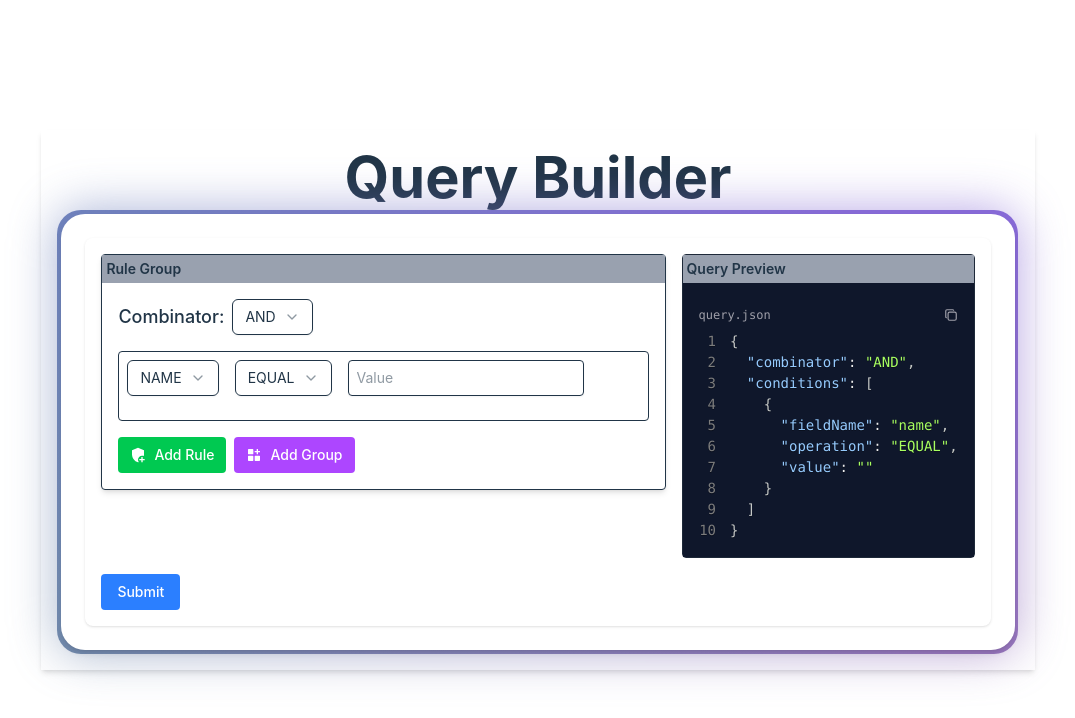
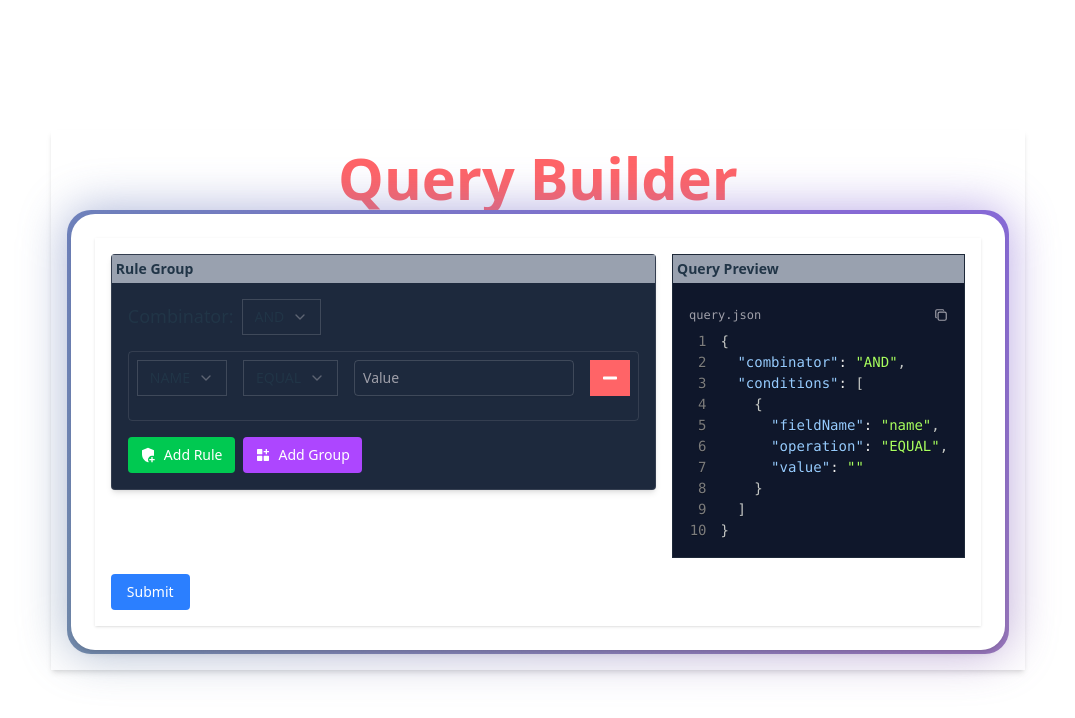
Before and after one commit to atuljha23/query-builder, a React (Vite) app: page / in a window 1280 px wide. Shown: the top 718 px of the page, without its empty margins (102-1177 px from the left). Built offline with nearby package versions, Linux system fonts and the light colour scheme.

Commit message:
Css dark mode bug fix

```diff
--- a/src/client/components/QueryBuilder.tsx
+++ b/src/client/components/QueryBuilder.tsx
@@ -34,7 +34,9 @@ export function QueryBuilder() {
   }, [query]);
   return (
     <div className="relative shadow-md w-full items-center justify-center gap-4 p-4">
-      <h1 className="text-4xl flex font-bold justify-center">Query Builder</h1>
+      <h1 className="text-4xl flex text-red-400 dark:text-blue-100 font-bold justify-center">
+        Query Builder
+      </h1>
       <BackgroundGradient className="rounded-3xl p-6 flex-1 bg-white dark:bg-zinc-900 shadow-md">
         <div className="max-h-[calc(100vh-8rem)] overflow-y-auto rounded-lg p-4 shadow-sm">
           <div className="flex flex-row gap-4 w-full">
--- a/src/client/components/groupedRules.tsx
+++ b/src/client/components/groupedRules.tsx
@@ -102,7 +102,7 @@ export function GroupedRules(props: Props) {
   };
 
   return (
-    <div className="border rounded bg-white dark:bg-zinc-900 shadow-md">
+    <div className="border rounded bg-slate-800 dark:bg-zinc-900 shadow-md">
       <div className="flex p-1 items-center justify-between bg-gray-400">
         <h2 className="text-sm font-semibold">Rule Group</h2>
       </div>
--- a/src/client/index.css
+++ b/src/client/index.css
@@ -1,50 +1,47 @@
 @import "tailwindcss";
+@import "tw-animate-css";
 
-:root {
+root {
   font-family: Inter, system-ui, Avenir, Helvetica, Arial, sans-serif;
   line-height: 1.5;
   font-weight: 400;
-
   color-scheme: light dark;
-  color: rgba(255, 255, 255, 0.87);
-  background-color: #242424;
-
   font-synthesis: none;
   text-rendering: optimizeLegibility;
   -webkit-font-smoothing: antialiased;
   -moz-osx-font-smoothing: grayscale;
-  --radius: 0.625rem;
+  --radius: 0.75rem;
   --background: oklch(1 0 0);
-  --foreground: oklch(0.145 0 0);
+  --foreground: oklch(0.141 0.005 285.823);
   --card: oklch(1 0 0);
-  --card-foreground: oklch(0.145 0 0);
+  --card-foreground: oklch(0.141 0.005 285.823);
   --popover: oklch(1 0 0);
-  --popover-foreground: oklch(0.145 0 0);
-  --primary: oklch(0.205 0 0);
-  --primary-foreground: oklch(0.985 0 0);
-  --secondary: oklch(0.97 0 0);
-  --secondary-foreground: oklch(0.205 0 0);
-  --muted: oklch(0.97 0 0);
-  --muted-foreground: oklch(0.556 0 0);
-  --accent: oklch(0.97 0 0);
-  --accent-foreground: oklch(0.205 0 0);
+  --popover-foreground: oklch(0.141 0.005 285.823);
+  --primary: oklch(0.606 0.25 292.717);
+  --primary-foreground: oklch(0.969 0.016 293.756);
+  --secondary: oklch(0.967 0.001 286.375);
+  --secondary-foreground: oklch(0.21 0.006 285.885);
+  --muted: oklch(0.967 0.001 286.375);
+  --muted-foreground: oklch(0.552 0.016 285.938);
+  --accent: oklch(0.967 0.001 286.375);
+  --accent-foreground: oklch(0.21 0.006 285.885);
   --destructive: oklch(0.577 0.245 27.325);
-  --border: oklch(0.922 0 0);
-  --input: oklch(0.922 0 0);
-  --ring: oklch(0.708 0 0);
+  --border: oklch(0.92 0.004 286.32);
+  --input: oklch(0.92 0.004 286.32);
+  --ring: oklch(0.606 0.25 292.717);
   --chart-1: oklch(0.646 0.222 41.116);
   --chart-2: oklch(0.6 0.118 184.704);
   --chart-3: oklch(0.398 0.07 227.392);
   --chart-4: oklch(0.828 0.189 84.429);
   --chart-5: oklch(0.769 0.188 70.08);
   --sidebar: oklch(0.985 0 0);
-  --sidebar-foreground: oklch(0.145 0 0);
-  --sidebar-primary: oklch(0.205 0 0);
-  --sidebar-primary-foreground: oklch(0.985 0 0);
-  --sidebar-accent: oklch(0.97 0 0);
-  --sidebar-accent-foreground: oklch(0.205 0 0);
-  --sidebar-border: oklch(0.922 0 0);
-  --sidebar-ring: oklch(0.708 0 0);
+  --sidebar-foreground: oklch(0.141 0.005 285.823);
+  --sidebar-primary: oklch(0.606 0.25 292.717);
+  --sidebar-primary-foreground: oklch(0.969 0.016 293.756);
+  --sidebar-accent: oklch(0.967 0.001 286.375);
+  --sidebar-accent-foreground: oklch(0.21 0.006 285.885);
+  --sidebar-border: oklch(0.92 0.004 286.32);
+  --sidebar-ring: oklch(0.606 0.25 292.717);
 }
 
 a {
@@ -74,6 +71,44 @@ h1 {
   line-height: 1.1;
 }
 
+@theme inline {
+  --radius-sm: calc(var(--radius) - 4px);
+  --radius-md: calc(var(--radius) - 2px);
+  --radius-lg: var(--radius);
+  --radius-xl: calc(var(--radius) + 4px);
+  --color-background: var(--background);
+  --color-foreground: var(--foreground);
+  --color-card: var(--card);
+  --color-card-foreground: var(--card-foreground);
+  --color-popover: var(--popover);
+  --color-popover-foreground: var(--popover-foreground);
+  --color-primary: var(--primary);
+  --color-primary-foreground: var(--primary-foreground);
+  --color-secondary: var(--secondary);
+  --color-secondary-foreground: var(--secondary-foreground);
+  --color-muted: var(--muted);
+  --color-muted-foreground: var(--muted-foreground);
+  --color-accent: var(--accent);
+  --color-accent-foreground: var(--accent-foreground);
+  --color-destructive: var(--destructive);
+  --color-border: var(--border);
+  --color-input: var(--input);
+  --color-ring: var(--ring);
+  --color-chart-1: var(--chart-1);
+  --color-chart-2: var(--chart-2);
+  --color-chart-3: var(--chart-3);
+  --color-chart-4: var(--chart-4);
+  --color-chart-5: var(--chart-5);
+  --color-sidebar: var(--sidebar);
+  --color-sidebar-foreground: var(--sidebar-foreground);
+  --color-sidebar-primary: var(--sidebar-primary);
+  --color-sidebar-primary-foreground: var(--sidebar-primary-foreground);
+  --color-sidebar-accent: var(--sidebar-accent);
+  --color-sidebar-accent-foreground: var(--sidebar-accent-foreground);
+  --color-sidebar-border: var(--sidebar-border);
+  --color-sidebar-ring: var(--sidebar-ring);
+}
+
 @media (prefers-color-scheme: light) {
   :root {
     color: #213547;
@@ -83,37 +118,52 @@ h1 {
     color: #747bff;
   }
 }
+@media (prefers-color-scheme: dark) {
+  :root {
+    color: #ffffff;
+    background-color: #000000;
+  }
+  a:hover {
+    color: #747bff;
+  }
+}
 
 .dark {
-  --background: oklch(0.145 0 0);
+  --background: oklch(0.141 0.005 285.823);
   --foreground: oklch(0.985 0 0);
-  --card: oklch(0.205 0 0);
+  --card: oklch(0.21 0.006 285.885);
   --card-foreground: oklch(0.985 0 0);
-  --popover: oklch(0.205 0 0);
+  --popover: oklch(0.21 0.006 285.885);
   --popover-foreground: oklch(0.985 0 0);
-  --primary: oklch(0.922 0 0);
-  --primary-foreground: oklch(0.205 0 0);
-  --secondary: oklch(0.269 0 0);
+  --primary: oklch(0.541 0.281 293.009);
+  --primary-foreground: oklch(0.969 0.016 293.756);
+  --secondary: oklch(0.274 0.006 286.033);
   --secondary-foreground: oklch(0.985 0 0);
-  --muted: oklch(0.269 0 0);
-  --muted-foreground: oklch(0.708 0 0);
-  --accent: oklch(0.269 0 0);
+  --muted: oklch(0.274 0.006 286.033);
+  --muted-foreground: oklch(0.705 0.015 286.067);
+  --accent: oklch(0.274 0.006 286.033);
   --accent-foreground: oklch(0.985 0 0);
   --destructive: oklch(0.704 0.191 22.216);
   --border: oklch(1 0 0 / 10%);
   --input: oklch(1 0 0 / 15%);
-  --ring: oklch(0.556 0 0);
+  --ring: oklch(0.541 0.281 293.009);
   --chart-1: oklch(0.488 0.243 264.376);
   --chart-2: oklch(0.696 0.17 162.48);
   --chart-3: oklch(0.769 0.188 70.08);
   --chart-4: oklch(0.627 0.265 303.9);
   --chart-5: oklch(0.645 0.246 16.439);
-  --sidebar: oklch(0.205 0 0);
+  --sidebar: oklch(0.21 0.006 285.885);
   --sidebar-foreground: oklch(0.985 0 0);
-  --sidebar-primary: oklch(0.488 0.243 264.376);
-  --sidebar-primary-foreground: oklch(0.985 0 0);
-  --sidebar-accent: oklch(0.269 0 0);
+  --sidebar-primary: oklch(0.541 0.281 293.009);
+  --sidebar-primary-foreground: oklch(0.969 0.016 293.756);
+  --sidebar-accent: oklch(0.274 0.006 286.033);
   --sidebar-accent-foreground: oklch(0.985 0 0);
   --sidebar-border: oklch(1 0 0 / 10%);
-  --sidebar-ring: oklch(0.556 0 0);
+  --sidebar-ring: oklch(0.541 0.281 293.009);
 }
+
+@layer base {
+  * {
+    @apply border-border outline-ring/50;
+  }
+}
```
